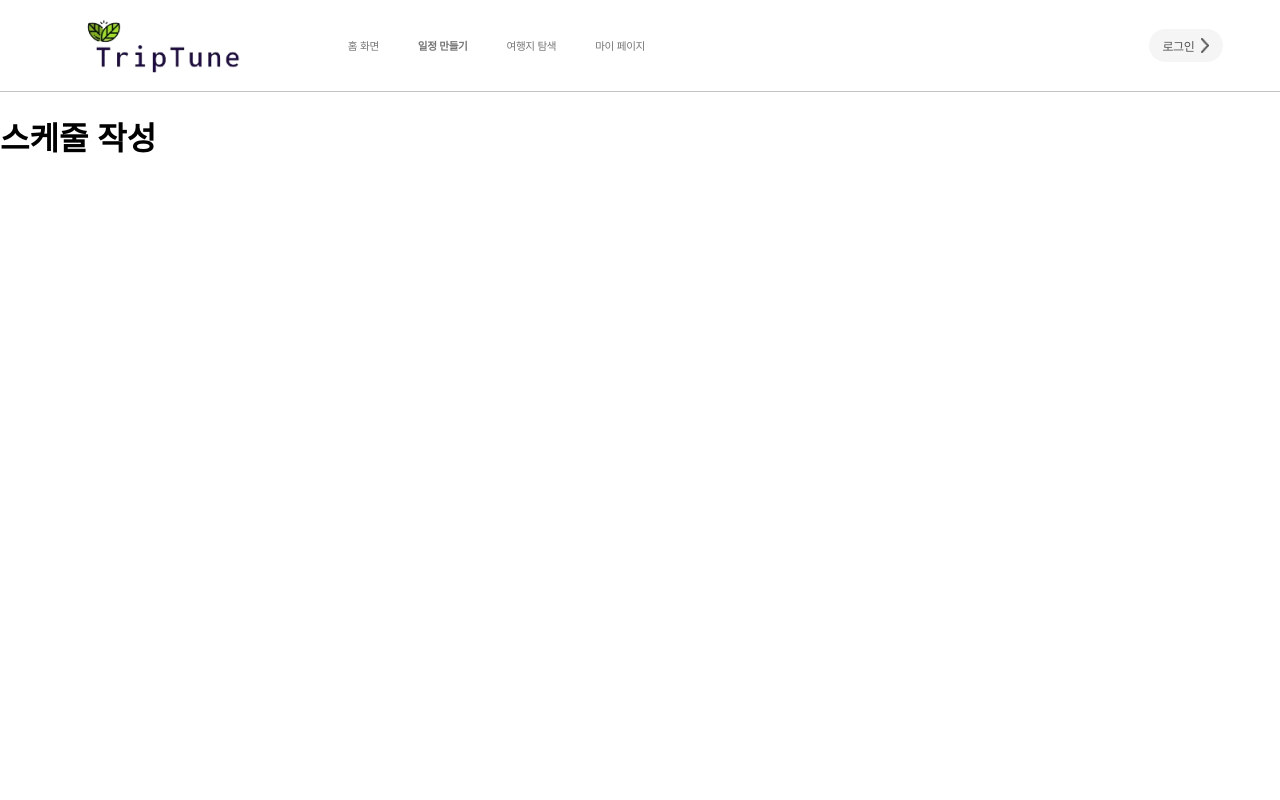
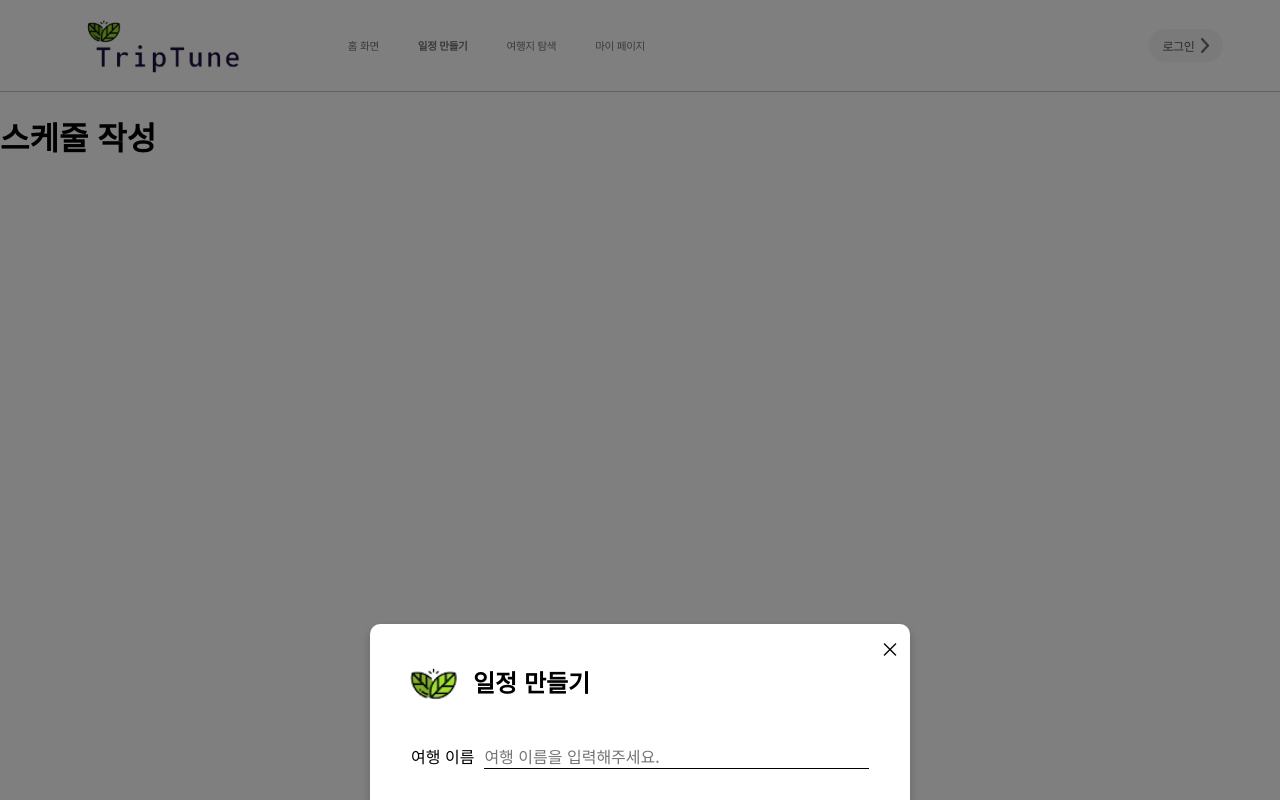
Before and after one commit to TripTune-Project/TripTune-Frontend, a Next.js app: page /Schedule in a window 1280 px wide. Shown: the top 800 px of the page. Built offline with nearby package versions, Linux system fonts and the light colour scheme; no server answers.

Commit message:
일정 만들기
일정 만들기 초안

```diff
--- a/src/app/Schedule/page.tsx
+++ b/src/app/Schedule/page.tsx
@@ -1,3 +1,33 @@
+'use client';
+
+import React, { useState, useEffect } from 'react';
+import ScheduleModal from '../../components/Schedule/ScheduleModal';
+
 export default function Schedule() {
-  return <h1>스케줄 작성</h1>;
+  const [isModalOpen, setIsModalOpen] = useState(false);
+
+  const handleCloseModal = () => {
+    setIsModalOpen(false);
+  };
+
+  const handleConfirm = (startDate: Date | null, endDate: Date | null) => {
+    console.log('시작 날짜:', startDate);
+    console.log('종료 날짜:', endDate);
+    handleCloseModal();
+  };
+
+  useEffect(() => {
+    setIsModalOpen(true);
+  }, []);
+
+  return (
+    <div>
+      <h1>스케줄 작성</h1>
+      <ScheduleModal
+        isOpen={isModalOpen}
+        onClose={handleCloseModal}
+        onConfirm={handleConfirm}
+      />
+    </div>
+  );
 }
--- a/src/components/Schedule/ScheduleModal.tsx
+++ b/src/components/Schedule/ScheduleModal.tsx
@@ -1,14 +1,12 @@
 import React, { useState } from 'react';
-import {
-  Modal,
-  Box,
-  Button,
-  Typography,
-  Stack,
-  TextField,
-} from '@mui/material';
-import DatePicker from 'react-datepicker';
+import DatePicker, { registerLocale } from 'react-datepicker';
 import 'react-datepicker/dist/react-datepicker.css';
+import styles from '@/styles/Schedule.module.css';
+import Image from 'next/image';
+import triptuneIcon from '../../../public/assets/icons/ic_triptune.png';
+import { ko } from 'date-fns/locale';
+
+registerLocale('ko', ko);
 
 interface ScheduleModalProps {
   isOpen: boolean;
@@ -20,93 +18,68 @@ const ScheduleModal = ({ isOpen, onClose, onConfirm }: ScheduleModalProps) => {
   const [startDate, setStartDate] = useState<Date | null>(new Date());
   const [endDate, setEndDate] = useState<Date | null>(new Date());
 
-  const getValidDate = (date: Date | null) => date ?? new Date();
+  const getFormattedDate = (date: Date | null) => {
+    return date
+      ? date.toLocaleDateString('ko-KR', {
+        year: 'numeric',
+        month: 'long',
+        day: 'numeric',
+      })
+      : '';
+  };
+
+  if (!isOpen) return null;
 
   return (
-    <Modal open={isOpen} onClose={onClose}>
-      <Box
-        sx={{
-          p: 4,
-          backgroundColor: 'background.paper',
-          borderRadius: 3,
-          boxShadow: 24,
-          position: 'absolute',
-          top: '50%',
-          left: '50%',
-          transform: 'translate(-50%, -50%)',
-          textAlign: 'center',
-          outline: 'none',
-        }}
-      >
-        <Typography variant='h6' component='h2' mb={3}>
-          일정 만들기 시작
-        </Typography>
-        <Stack spacing={2}>
-          <TextField
-            fullWidth
-            label='여행 이름'
-            variant='outlined'
-            size='small'
+    <div className={styles.modalOverlay}>
+      <div className={styles.modalContainer}>
+        <button className={styles.closeButton} onClick={onClose}>
+          &times;
+        </button>
+        <h2 className={styles.detailTitle}>
+          <Image src={triptuneIcon} alt="일정만들기" priority />
+          일정 만들기
+        </h2>
+        <div className={styles.inputGroup}>
+          <label>여행 이름</label>
+          <input
+            type="text"
+            className={styles.inputField}
+            placeholder="여행 이름을 입력해주세요."
           />
-          <Typography variant='body1'>
-            날짜: {getValidDate(startDate).toLocaleDateString()} →{' '}
-            {getValidDate(endDate).toLocaleDateString()}
-          </Typography>
-          <Stack
-            direction='row'
-            spacing={2}
-            justifyContent='center'
-            sx={{ display: 'flex', justifyContent: 'center', gap: '10px' }}
-          >
-            <div
-              style={{ display: 'flex', justifyContent: 'center', gap: '10px' }}
-            >
-              <DatePicker
-                selected={getValidDate(startDate)}
-                onChange={(date) => setStartDate(date)}
-                selectsStart
-                startDate={getValidDate(startDate)}
-                endDate={getValidDate(endDate)}
-                dateFormat='yyyy.MM.dd'
-                monthsShown={2}
-                inline
-                calendarContainer={({ className, children }) => (
-                  <div className={className} style={{ width: '481px' }}>
-                    {children}
-                  </div>
-                )}
-              />
-            </div>
-          </Stack>
-        </Stack>
-        <Stack direction='row' spacing={2} justifyContent='center' mt={3}>
-          <Button
-            onClick={onClose}
-            variant='outlined'
-            size='large'
-            sx={{
-              textTransform: 'none',
-              borderRadius: '8px',
-              boxShadow: 'none',
+        </div>
+        <div className={styles.inputGroup}>
+          <label>여행 날짜</label>
+          <input
+            type="text"
+            className={styles.inputField}
+            value={`${getFormattedDate(startDate)} ~ ${getFormattedDate(endDate)}`}
+            readOnly
+          />
+        </div>
+        <div className={styles.datePickerContainer}>
+          <DatePicker
+            locale="ko"
+            selected={endDate}
+            onChange={(date) => setEndDate(date)}
+            selectsEnd
+            startDate={startDate ?? new Date()}
+            endDate={endDate ?? new Date()}
+            minDate={startDate ?? new Date()}
+            inline
+            monthsShown={2}
+            dateFormat="yyyy.MM.dd"
+            dayClassName={(date) => {
+              const day = date.getDay();
+              return day === 0 ? styles.sunday : day === 6 ? styles.saturday : '';
             }}
-          >
-            취소
-          </Button>
-          <Button
-            onClick={() => onConfirm(startDate, endDate)}
-            variant='contained'
-            size='large'
-            sx={{
-              textTransform: 'none',
-              borderRadius: '8px',
-              boxShadow: 'none',
-            }}
-          >
-            확인
-          </Button>
-        </Stack>
-      </Box>
-    </Modal>
+          />
+        </div>
+        <button className={styles.confirmButton} onClick={() => onConfirm(startDate, endDate)}>
+          생성
+        </button>
+      </div>
+    </div>
   );
 };
 
--- /dev/null
+++ b/src/styles/Schedule.module.css
@@ -0,0 +1,96 @@
+/* 일정 만들기를 위한 모달창 */
+.modalOverlay {
+    position: fixed;
+    top: 0;
+    left: 0;
+    width: 100%;
+    height: 100%;
+    background-color: rgba(0, 0, 0, 0.5); /* 어두운 배경 */
+    display: flex;
+    justify-content: center;
+    align-items: center;
+    z-index: 1000;
+}
+
+.modalContainer {
+    background-color: #fff;
+    padding: 20px;
+    border-radius: 10px;
+    box-shadow: 0 4px 10px rgba(0, 0, 0, 0.2);
+    width: 500px;
+    position: relative;
+}
+
+.closeButton {
+    position: absolute;
+    top: 10px;
+    right: 10px;
+    background: none;
+    border: none;
+    font-size: 20px;
+    cursor: pointer;
+}
+
+.detailTitle {
+    font-size: 24px;
+    margin-bottom: 20px;
+    display: flex;
+}
+
+.inputGroup {
+    padding:21px;
+    display: flex;
+}
+
+.inputField {
+    flex: 1;
+    width: 722px;
+    height: fit-content;
+    border: none;
+    border-bottom: 1px solid black;
+    font-size: 16px;
+    margin-left:10px;
+}
+
+.dateDisplay {
+    margin-top: 8px;
+    font-size: 16px;
+    color: #333;
+}
+
+.datePickerContainer {
+    margin-top: 15px;
+    display: flex;
+    justify-content: center;
+}
+
+.customCalendarContainer {
+    width: 761px;
+    height: 419px;
+    display: flex;
+    justify-content: space-between;
+}
+
+.sunday {
+    color: blue !important;
+}
+
+.saturday {
+    color: red !important;
+}
+
+.confirmButton {
+    float: right;
+    background-color: #76ADAC;
+    color: #ffffff;
+    padding: 10px 20px;
+    border: none;
+    border-radius: 5px;
+    cursor: pointer;
+    margin-top: 20px;
+    font-size: 16px;
+}
+
+.confirmButton:hover {
+    background-color: #76ADAC;
+}
--- a/src/styles/global.css
+++ b/src/styles/global.css
@@ -103,3 +103,53 @@ body::-webkit-scrollbar {
   width: 0;
   height: 0;
 }
+
+/* 캘린더 글로벌 적용 */
+.react-datepicker {
+  border:none!important;
+}
+
+.react-datepicker__header {
+  background-color: transparent!important;
+  border-bottom: none!important;
+}
+
+.react-datepicker__day-name:nth-child(1) {
+  color: red!important;
+}
+
+.react-datepicker__day-name:nth-child(7) {
+  color: blue!important;
+}
+
+.react-datepicker__day--in-range {
+  background-color: #EDF9F7 !important;
+  color: black !important;
+  border-radius: 0 !important;
+  border-left: none !important;
+  border-right: none !important;
+}
+
+.react-datepicker__day--range-start:not(.react-datepicker__day--range-end) {
+  border-radius: 50% !important;
+  border: 2px solid #76ADAC !important;
+}
+
+.react-datepicker__day--range-end:not(.react-datepicker__day--range-start) {
+  border-radius: 50% !important;
+  border: 2px solid #76ADAC !important;
+}
+
+.react-datepicker__day--range-start {
+  background-color: #76ADAC !important;
+  color: #ffffff !important;
+  border-radius: 50% !important;
+  border: 2px solid #76ADAC !important;
+}
+
+.react-datepicker__day--range-end {
+  background-color: #76ADAC !important;
+  color: #ffffff !important;
+  border-radius: 50% !important;
+  border: 2px solid #76ADAC !important;
+}
```
Also changed, not shown: src/app/Travel/[placeId]/page.tsx (+4 -14 lines).
